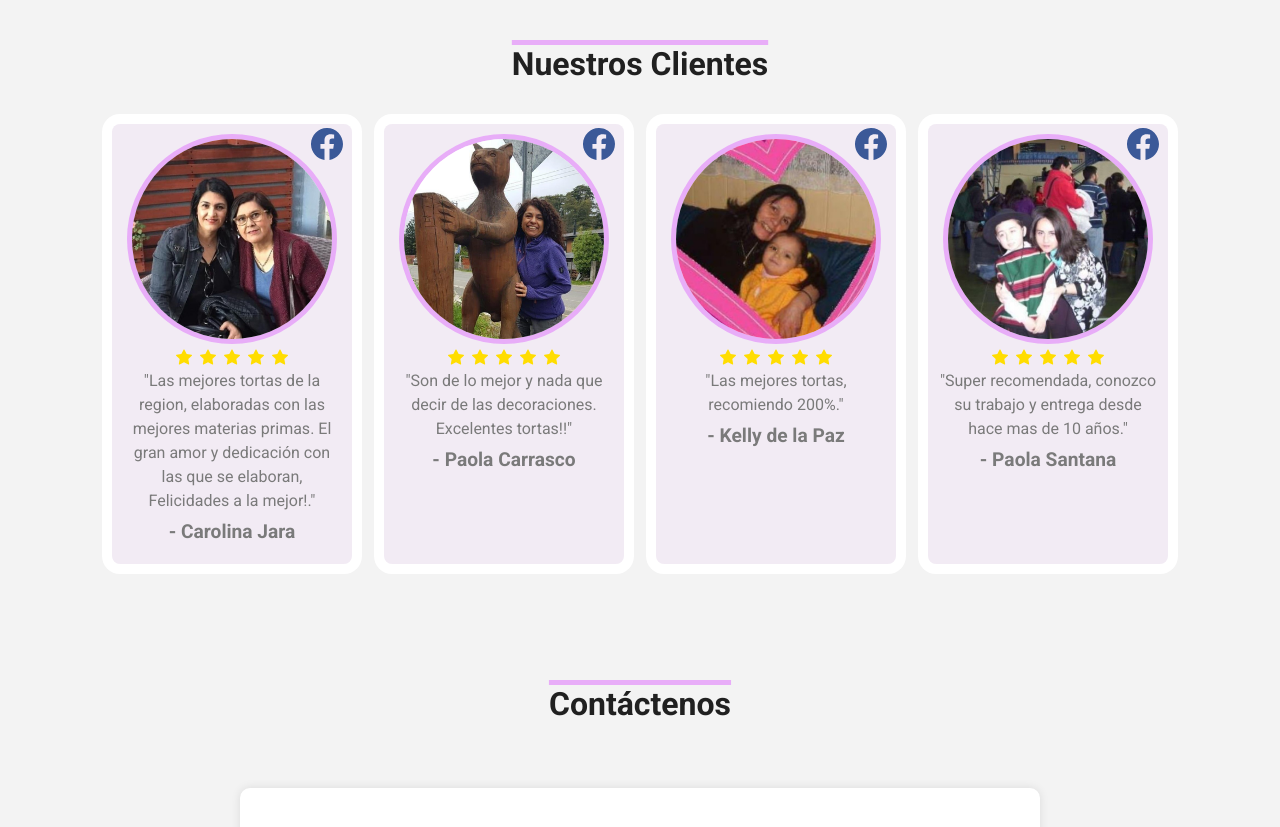
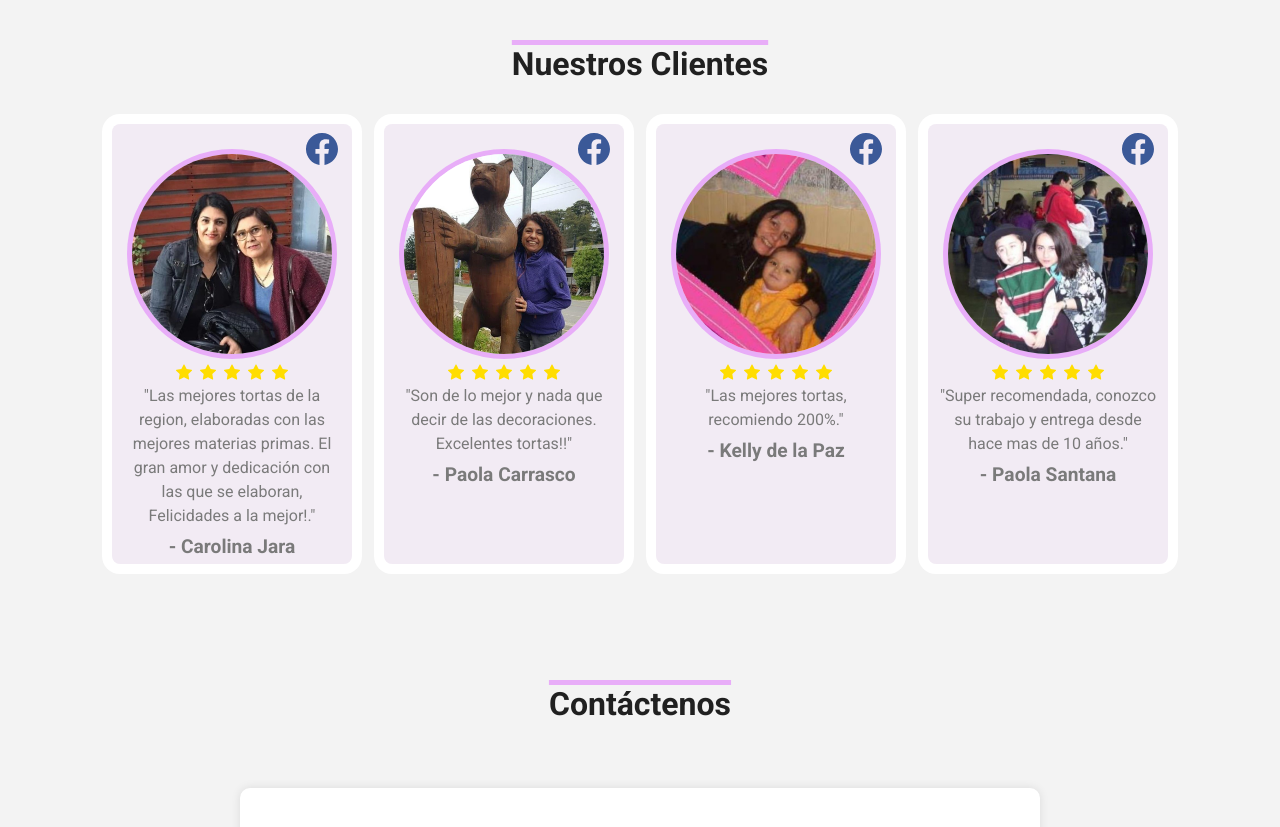
Before and after one commit to wdelcant/proyectoFront, a website built with Vite: page src/index.html in a window 1280 px wide. Shown: the part 2740-3567 px from the top of the page. Built offline with nearby package versions, Linux system fonts and the light colour scheme.

Commit message:
fixes menores

```diff
--- a/src/index.html
+++ b/src/index.html
@@ -336,7 +336,7 @@
 
 
   <!-- Contacto -->
-  <section class="contact__container">
+  <section id="contact" class="contact__container">
     <div class="contact__content">
       <legend class="contact__content--title">
         Contáctenos
--- a/src/scss/components/_clients.scss
+++ b/src/scss/components/_clients.scss
@@ -39,14 +39,14 @@
 
       @include mobile {
         width: 100%;
-        height: 420px;
+        height: 400px;
       }
 
       &-profile {
         position: relative;
         width: 200px;
         height: 200px;
-        margin: 15px auto;
+        margin: 30px auto;
 
         img {
           width: 100%;
@@ -62,9 +62,13 @@
         position: relative;
         width: 100%;
         height: 100%;
-        margin: 30px auto;
+        margin: 20px auto;
         padding: 0 10px;
         text-align: center;
+
+        @include mobile {
+          margin: 40px auto;
+        }
 
         h3 {
           font-size: 1.2rem;
@@ -82,8 +86,8 @@
       }
       &-fb {
         position: absolute;
-        top: 0;
-        right: 0;
+        top: 5px;
+        right: 5px;
         width: 50px;
         height: 50px;
         border-radius: 50%;
@@ -92,20 +96,24 @@
         align-items: center;
         font-size: 1.5rem;
         font-weight: 700;
+        @include mobile() {
+          top: 10px;
+          right: 10px;
+        }
       }
       &-valoracion {
         position: absolute;
         bottom: 0;
         left: 0;
         width: 100%;
-        height: 420px;
+        height: 390px;
         display: flex;
         justify-content: center;
         align-items: center;
         font-size: 2rem;
         font-weight: 700;
         @include mobile() {
-          height: 380px;
+          height: 300px;
         }
       }
     }
```
